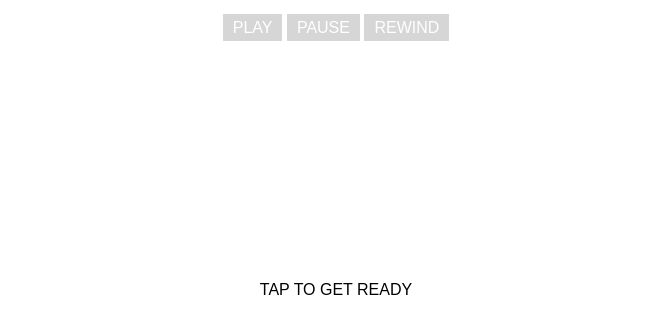
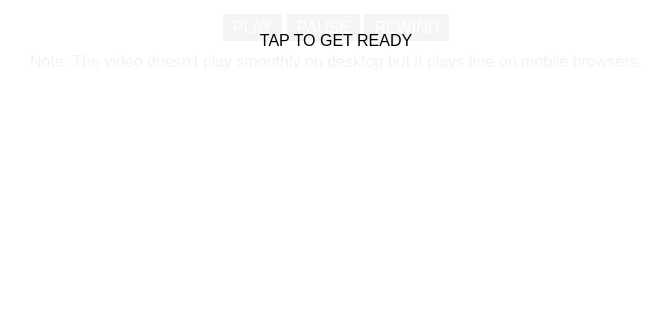
Before and after one commit to newshorts/InlineVideo, a website: page example/index.html in a window 1280 px wide. Shown: the part 359-692 px from the top of the page, without its empty margins (304-969 px from the left). Drawn offline with Linux system fonts and the light colour scheme.

Commit message:
Added a not in example html Improved the example HTML layout.

```diff
--- a/example/index.html
+++ b/example/index.html
@@ -19,14 +19,20 @@
         		padding: 5px 10px;
         	}
         	.cover{
-        		text-align: center;
         		position: absolute;
-        		width:100%;
-        		height:100%;
-        		top:0;
-        		background: rgba(255,255,255,0.8);
-        		padding-top: 50%;
+                top:0;
+                width:100%;
+                height: 100%;
+        		background: rgba(255,255,255,0.95);
+
         	}
+            .cover .text{
+                position: absolute;
+                top:50%;
+                left:50%;
+                transform:translate(-50%,-50%);
+                -webkit-transform:translate(-50%,-50%);
+            }
         </style>
     </head>
     <body>
@@ -41,7 +47,8 @@
     	<a href="javascript:iv.play()">PLAY</a>
     	<a href="javascript:iv.pause()">PAUSE</a>
     	<a href="javascript:iv.rewind()">REWIND</a>
-    	<div class="cover" onclick="this.parentNode.removeChild(this);">TAP TO GET READY</div>
+        <p>Note: The video doesn't play smoothly on desktop but it plays fine on mobile browsers.</p>
+    	<div class="cover" onclick="this.parentNode.removeChild(this);"><div class="text">TAP TO GET READY</div></div>
         <script src="../dist/InlineVideo.min.js"></script>
         <script>
             var iv=new InlineVideo('#inline-video','#inline-video-canvas');
```
